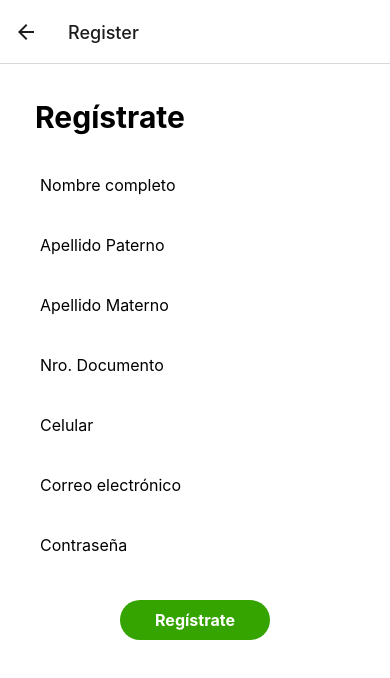
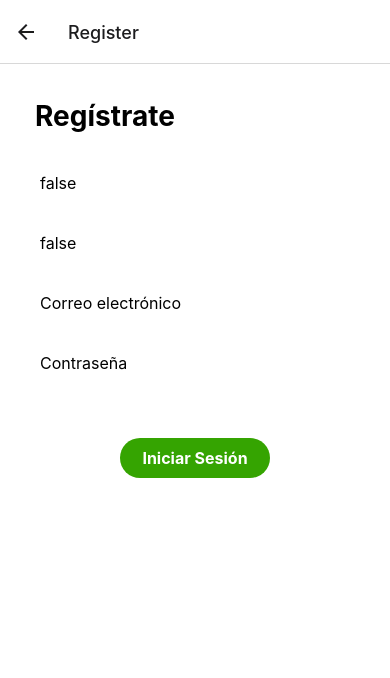
Before and after one commit to 101-anthony-010/Travel-app, a React Native app: screen /Register in a window 390 px wide. Shown: the top 678 px of the page. Built offline with nearby package versions, Linux system fonts and the light colour scheme.

Commit message:
Avance de register view - campos de nombre completo, apellido completo, correo y contraseña

```diff
--- a/views/loginpage.js
+++ b/views/loginpage.js
@@ -1,3 +1,4 @@
+import React, { useState } from "react";
 import {
 	View,
 	StyleSheet,
@@ -12,11 +13,33 @@ import {
 
 const colors = {
 	primaryColor: "#35A401",
+	errorColor: "#A62424",
+	inputColor: "#D4D4D4",
 };
 
 export default function LoginPage({ navigation }) {
 	const handleHome = () => {
 		navigation.navigate("Home");
+	};
+
+	const [email, setEmail] = useState("");
+	const [emailError, setEmailError] = useState("");
+	const [password, setPassword] = useState("");
+	const [emailFocused, setEmailFocused] = useState(false);
+	const [passwordFocused, setPasswordFocused] = useState(false);
+
+	const handleEmailChange = (text) => {
+		setEmail(text);
+		setEmailError("");
+	};
+
+	const validateEmail = () => {
+		// Expresión regular para validar el formato del correo electrónico
+		const emailRegex = /^[a-zA-Z0-9._-]+@[a-zA-Z0-9.-]+\.[a-zA-Z]{2,4}$/;
+
+		if (!emailRegex.test(email)) {
+			setEmailError("Ingresa un correo electrónico válido");
+		}
 	};
 
 	return (
@@ -28,20 +51,50 @@ export default function LoginPage({ navigation }) {
 				<TextInput
 					style={styles.TextInput}
 					placeholder="Correo electrónico"
-					underlineColorAndroid={colors.primaryColor}
+					underlineColorAndroid={
+						emailFocused ? colors.primaryColor : colors.inputColor
+					}
+					onChangeText={handleEmailChange}
+					value={email}
+					onFocus={() => setEmailFocused(true)}
+					onBlur={() => {
+						setEmailFocused(false);
+						validateEmail();
+					}}
+					//onBlur={validateEmail}
 				/>
+
+				{emailError ? (
+					<Text style={styles.ErrorText}>{emailError}</Text>
+				) : null}
 
 				<TextInput
 					style={styles.TextInput}
 					placeholder="Contraseña"
-					//onChangeText={(nuevoNombre) => setNombre(nuevoNombre)}*/
-					//value={nombre}
-					underlineColorAndroid={colors.primaryColor}
+					underlineColorAndroid={
+						passwordFocused
+							? colors.primaryColor
+							: colors.inputColor
+					}
+					secureTextEntry={true} // Oculta los caracteres de la contraseña
+					//onChangeText={(text) => setPassword(text)}
+					value={password}
+					onFocus={() => setPasswordFocused(true)}
+					onBlur={() => setPasswordFocused(false)}
+					onChangeText={(text) => {
+						setPassword(text);
+						setPasswordFocused(text.length > 0);
+					}}
 				/>
 
-				<TouchableOpacity onPress={handleHome} style={styles.Button}>
-					<Text style={styles.ButtonText}>Iniciar Sesión</Text>
-				</TouchableOpacity>
+				<View style={styles.ContainerButton}>
+					<TouchableOpacity
+						onPress={handleHome}
+						style={styles.Button}
+					>
+						<Text style={styles.ButtonText}>Iniciar Sesión</Text>
+					</TouchableOpacity>
+				</View>
 			</View>
 		</View>
 	);
@@ -51,7 +104,7 @@ export default function LoginPage({ navigation }) {
 const styles = StyleSheet.create({
 	Heading1: {
 		color: "black",
-		fontSize: 30,
+		fontSize: 28,
 		fontWeight: "bold",
 		textAlign: "left",
 	},
@@ -94,6 +147,21 @@ const styles = StyleSheet.create({
 	},
 
 	FormContainer: {
+		alignItems: "left",
+	},
+
+	ErrorText: {
+		color: colors.errorColor,
+		textAlign: "left",
+		marginLeft: 8,
+		marginTop: -15,
+		fontSize: 12,
+	},
+
+	ContainerButton: {
+		marginTop: 20,
+		flex: 1,
+		justifyContent: "center",
 		alignItems: "center",
 	},
 });
--- a/views/registerpage.js
+++ b/views/registerpage.js
@@ -1,76 +1,173 @@
+import React, { useState } from "react";
 import {
 	View,
 	StyleSheet,
 	Text,
+	Button,
 	TextInput,
 	TouchableOpacity,
+	Alert,
 } from "react-native";
-
 // <<<<<<<<<<<<<<<<<<<<<<<<<<<<<<<<<<<<<<<<<<<<<<<<<< VARIABLES >>>>>>>>>>>>>>>>>>>>>>>>>>>>>>>>>>>>>>>>>>>>>>>>>>>>>>>>>>>>
 
 const colors = {
 	primaryColor: "#35A401",
+	errorColor: "#A62424",
+	inputColor: "#D4D4D4",
 };
 
 export default function RegisterPage({ navigation }) {
 	const handleLogin = () => {
 		navigation.navigate("Login");
 	};
+	// >>>>>>>>>>>>>>>>>>>>>>>> VARIABLES INPUTS >>>>>>>>>>>>>>>>>>>>>>>>
+	const [email, setEmail] = useState("");
+	const [emailError, setEmailError] = useState("");
+	const [password, setPassword] = useState("");
+	const [fullnameError, setFullnameError] = useState("");
+	const [emailFocused, setEmailFocused] = useState(false);
+	const [passwordFocused, setPasswordFocused] = useState(false);
+	const [fullnameFocused, setFullnameFocused] = useState(false);
+	const [lastnameFocused, setLastnameFocused] = useState(false);
+	const [lastnameError, setLastnameError] = useState("");
+	// >>>>>>>>>>>>>>>>>>>>>>>> FUNCIONES >>>>>>>>>>>>>>>>>>>>>>>>
+	const handleEmailChange = (text) => {
+		// manejo de errores con validación del email
+		setEmail(text);
+		setEmailError("");
+	};
 
+	const validateEmail = () => {
+		// expresión regular para validar el formato del correo electrónico
+		const emailRegex = /^[a-zA-Z0-9._-]+@[a-zA-Z0-9.-]+\.[a-zA-Z]{2,4}$/;
+
+		if (!emailRegex.test(email)) {
+			setEmailError("Ingresa un correo electrónico válido");
+		}
+	};
+
+	const isValidInput = (text) => {
+		// verifica si el texto contiene caracteres numéricos
+		return !/\d/.test(text);
+	};
+
+	const handleInputChange = (text, setFocused, setError) => {
+		setFocused(true);
+		if (isValidInput(text) && text.length <= 50) {
+			setError("");
+		} else {
+			setError("El nombre no debe contener caracteres numéricos");
+		}
+	};
+
+	// >>>>>>>>>>>>>>>>>>>>>>>> DISEÑO VIEW >>>>>>>>>>>>>>>>>>>>>>>>
 	return (
 		<View style={styles.AllContainer}>
 			<View style={styles.HeaderContainer}>
 				<Text style={styles.Heading1}>Regístrate</Text>
 			</View>
-
 			<View style={styles.FormContainer}>
-				<TextInput
+				<TextInput //Nombre completo
 					style={styles.TextInput}
 					placeholder="Nombre completo"
-					//onChangeText={(nuevoNombre) => setNombre(nuevoNombre)}*/
-					//value={nombre}
-					underlineColorAndroid={colors.primaryColor}
+					underlineColorAndroid={
+						fullnameFocused
+							? colors.primaryColor
+							: colors.inputColor
+					}
+					value={fullnameFocused}
+					onFocus={() => setFullnameFocused(true)}
+					onBlur={() => {
+						setFullnameFocused(false);
+					}}
+					onChangeText={(text) =>
+						handleInputChange(
+							text,
+							setFullnameFocused,
+							setFullnameError
+						)
+					}
+					maxLength={50} // cantidad de caracteres
 				/>
 
-				<TextInput
+				{fullnameError ? (
+					<Text style={styles.ErrorText}>{fullnameError}</Text>
+				) : null}
+
+				<TextInput //Nombre completo
 					style={styles.TextInput}
-					placeholder="Apellido Paterno"
-					underlineColorAndroid={colors.primaryColor}
+					placeholder="Apellidos completo"
+					underlineColorAndroid={
+						lastnameFocused
+							? colors.primaryColor
+							: colors.inputColor
+					}
+					value={fullnameFocused}
+					onFocus={() => setLastnameFocused(true)}
+					onBlur={() => {
+						setLastnameFocused(false);
+					}}
+					onChangeText={(text) =>
+						handleInputChange(
+							text,
+							setLastnameFocused,
+							setLastnameError
+						)
+					}
+					maxLength={50} // cantidad de caracteres
 				/>
 
-				<TextInput
-					style={styles.TextInput}
-					placeholder="Apellido Materno"
-					underlineColorAndroid={colors.primaryColor}
-				/>
-
-				<TextInput
-					style={styles.TextInput}
-					placeholder="Nro. Documento"
-					underlineColorAndroid={colors.primaryColor}
-				/>
-
-				<TextInput
-					style={styles.TextInput}
-					placeholder="Celular"
-					underlineColorAndroid={colors.primaryColor}
-				/>
+				{lastnameError ? (
+					<Text style={styles.ErrorText}>
+						{paternalLastnameError}
+					</Text>
+				) : null}
 
 				<TextInput
 					style={styles.TextInput}
 					placeholder="Correo electrónico"
-					underlineColorAndroid={colors.primaryColor}
+					underlineColorAndroid={
+						emailFocused ? colors.primaryColor : colors.inputColor
+					}
+					onChangeText={handleEmailChange}
+					value={email}
+					onFocus={() => setEmailFocused(true)}
+					onBlur={() => {
+						setEmailFocused(false);
+						validateEmail();
+					}}
 				/>
+
+				{emailError ? (
+					<Text style={styles.ErrorText}>{emailError}</Text>
+				) : null}
 
 				<TextInput
 					style={styles.TextInput}
 					placeholder="Contraseña"
-					underlineColorAndroid={colors.primaryColor}
+					underlineColorAndroid={
+						passwordFocused
+							? colors.primaryColor
+							: colors.inputColor
+					}
+					secureTextEntry={true} // Oculta los caracteres de la contraseña
+					value={password}
+					onFocus={() => setPasswordFocused(true)}
+					onBlur={() => setPasswordFocused(false)}
+					onChangeText={(text) => {
+						setPassword(text);
+						setPasswordFocused(text.length > 0);
+					}}
 				/>
 
-				<TouchableOpacity onPress={handleLogin} style={styles.Button}>
-					<Text style={styles.ButtonText}>Regístrate</Text>
-				</TouchableOpacity>
+				<View style={styles.ContainerButton}>
+					<TouchableOpacity
+						onPress={handleLogin}
+						style={styles.Button}
+					>
+						<Text style={styles.ButtonText}>Iniciar Sesión</Text>
+					</TouchableOpacity>
+				</View>
 			</View>
 		</View>
 	);
@@ -80,7 +177,7 @@ export default function RegisterPage({ navigation }) {
 const styles = StyleSheet.create({
 	Heading1: {
 		color: "black",
-		fontSize: 30,
+		fontSize: 28,
 		fontWeight: "bold",
 		textAlign: "left",
 	},
@@ -103,7 +200,6 @@ const styles = StyleSheet.create({
 		marginBottom: 10,
 		fontSize: 16,
 		width: "100%",
-		color: "black",
 	},
 
 	Button: {
@@ -124,6 +220,21 @@ const styles = StyleSheet.create({
 	},
 
 	FormContainer: {
+		alignItems: "left",
+	},
+
+	ErrorText: {
+		color: colors.errorColor,
+		textAlign: "left",
+		marginLeft: 8,
+		marginTop: -15,
+		fontSize: 12,
+	},
+
+	ContainerButton: {
+		marginTop: 20,
+		flex: 1,
+		justifyContent: "center",
 		alignItems: "center",
 	},
 });
```
